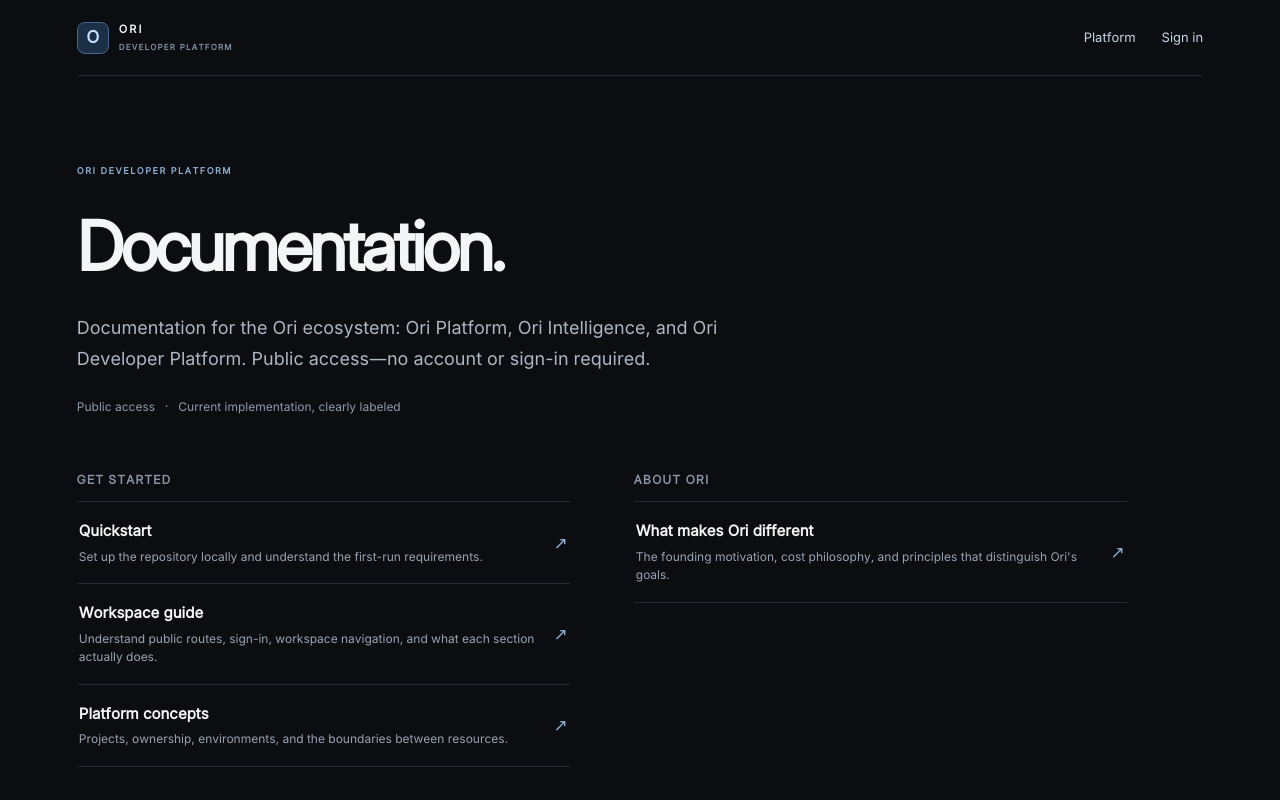
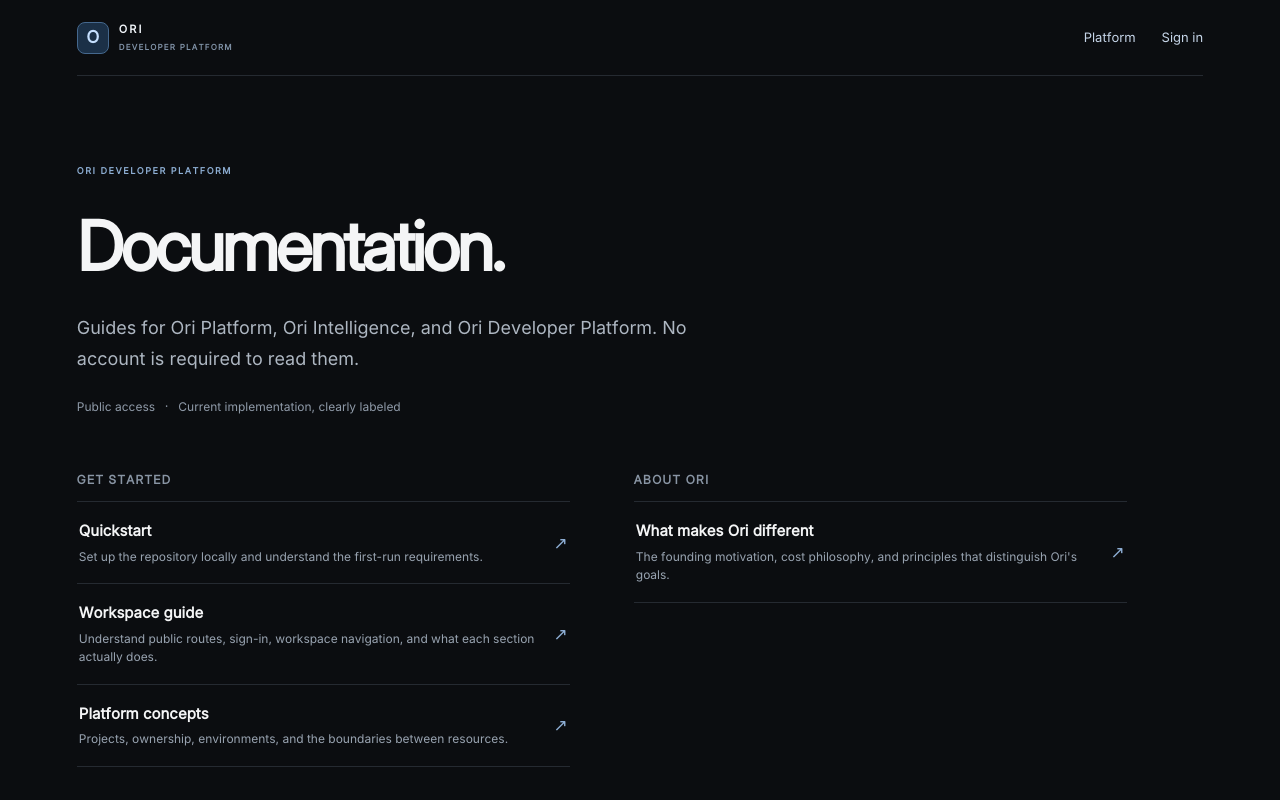
Before and after one commit to 30lnewcomb-byte/ori-developer-platform, a Next.js app: page /docs in a window 1280 px wide. Shown: the top 800 px of the page. Built offline with nearby package versions, Linux system fonts and the light colour scheme.

Commit message:
Make docs landing page scope explicit

```diff
--- a/app/docs/page.tsx
+++ b/app/docs/page.tsx
@@ -3,7 +3,7 @@ import type { Metadata } from "next";
 
 export const metadata: Metadata = {
   title: "Documentation | Ori Developer Platform",
-  description: "Public documentation for Ori Platform, Ori Intelligence, and Ori Developer Platform."
+  description: "Developer documentation covering Ori applications, APIs, architecture, and current implementation status."
 };
 
 const guides = [
@@ -49,7 +49,7 @@ export default function PublicDocumentationPage() {
       <section className="publicDocsHero">
         <span className="landingSectionKicker">ORI DEVELOPER PLATFORM</span>
         <h1>Documentation.</h1>
-        <p>Documentation for the Ori ecosystem: Ori Platform, Ori Intelligence, and Ori Developer Platform. Public access—no account or sign-in required.</p>
+        <p>Guides for Ori Platform, Ori Intelligence, and Ori Developer Platform. No account is required to read them.</p>
         <div className="publicDocsMeta">
           <span>Public access</span><span>·</span><span>Current implementation, clearly labeled</span>
         </div>
```
